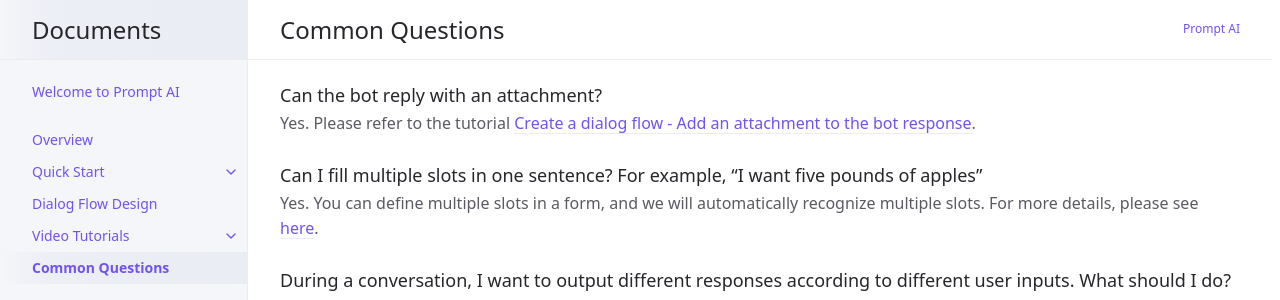
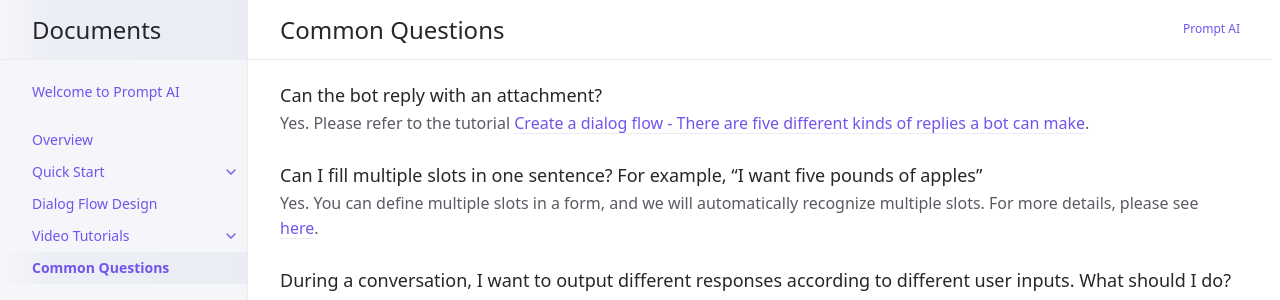
Before and after one commit to ws-cd/ws-cd.github.io, a Jekyll site: the page built from docs/common_questions/index.md, in a window 1280 px wide and 991 px high. Shown: the top 300 px of the window. Built offline with Jekyll 4.4.1, drawn with Linux system fonts in a browser that asks for light colours.

Commit message:
1、update link

```diff
--- a/docs/common_questions/index.md
+++ b/docs/common_questions/index.md
@@ -7,7 +7,7 @@ has_children: false
 ---
 
 ### Can the bot reply with an attachment?
-Yes. Please refer to the tutorial [Create a dialog flow - Add an attachment to the bot response](/docs/tutorial/flow/).
+Yes. Please refer to the tutorial [Create a dialog flow - There are five different kinds of replies a bot can make](/docs/tutorial/flow/#there-are-five-different-kinds-of-replies-a-bot-can-make).
 
 ### Can I fill multiple slots in one sentence? For example, "I want five pounds of apples"
 Yes. You can define multiple slots in a form, and we will automatically recognize multiple slots. For more details, please see [here](/docs/tutorial/form/).
```
